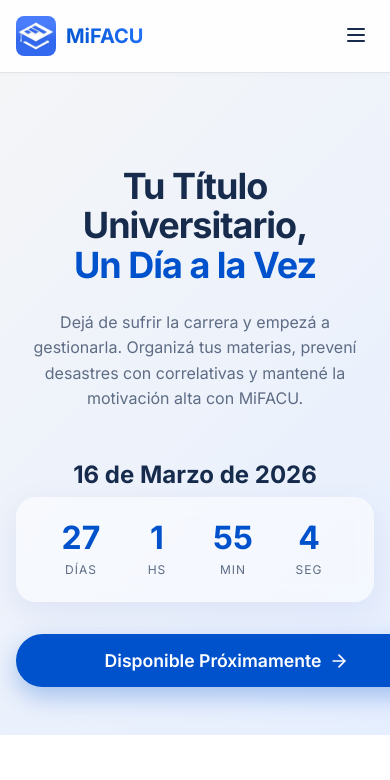
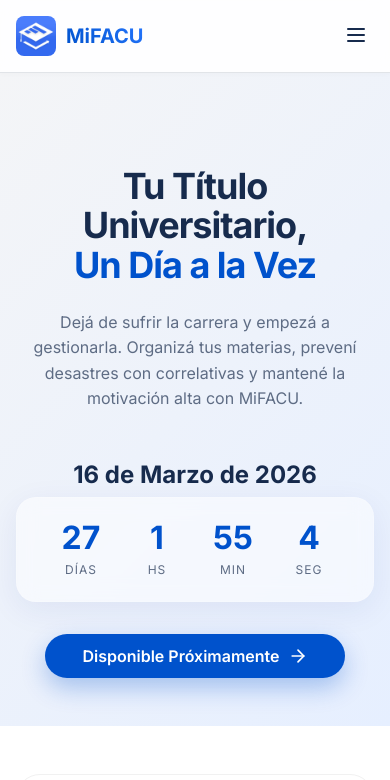
Before and after one commit to MiFACUApp/MiFACU-Web, a React (Vite) app in the folder web/: page / in a window 390 px wide. Shown: the top 780 px of the page. Built offline with nearby package versions, Linux system fonts and the light colour scheme.

Commit message:
fix: adjust mobile button styles and add box-sizing reset

```diff
--- a/web/src/index.css
+++ b/web/src/index.css
@@ -8,6 +8,12 @@
     --text-secondary: #5e6c84;
     --accent-orange: #ff9966;
     --font-family: 'Inter', system-ui, -apple-system, sans-serif;
+}
+
+*,
+*::before,
+*::after {
+    box-sizing: border-box;
 }
 
 body {
--- a/web/src/styles/responsive.css
+++ b/web/src/styles/responsive.css
@@ -54,7 +54,10 @@
 
     .cta-button {
         width: 100%;
+        max-width: 300px;
         justify-content: center;
+        padding: 12px 24px;
+        font-size: 1rem;
     }
 
     /* Features Section */
```
